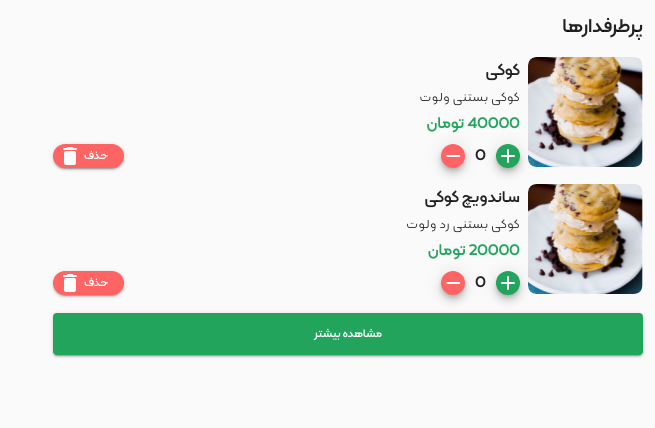
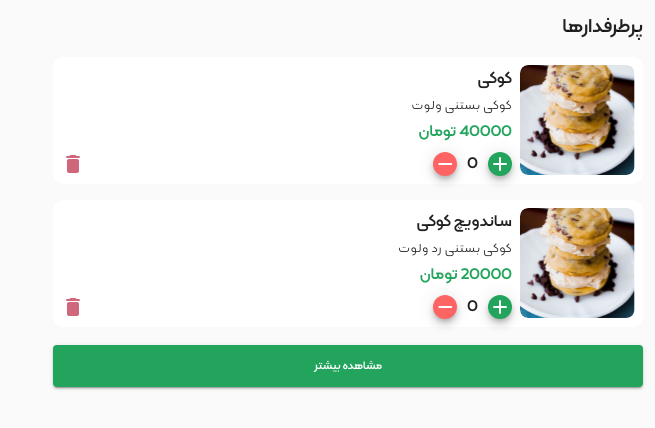
Before and after one commit to amirmfallah/mobydick-app-frontend, an Angular app: page / in a window 1280 px wide. Shown: the top 428 px of the page, without its empty margins (625-1280 px from the left). Built offline with nearby package versions, Linux system fonts and the light colour scheme.

Commit message:
[add] fav item new style

```diff
--- a/src/app/favourites/favourite-item/favourite-item.component.html
+++ b/src/app/favourites/favourite-item/favourite-item.component.html
@@ -18,9 +18,8 @@
     </div>
   </div>
   <div class="left-section" class="align-self-end">
-    <button mat-raised-button id="delete-btn" class="bt d-flex align-items-center justify-content-around">
-      حذف
-      <mat-icon matSuffix fontSet="material-icons-round">delete</mat-icon>
+    <button mat-icon-button class="bt-size d-flex align-items-center justify-content-around">
+      <mat-icon matSuffix fontSet="material-icons-round" class="delete-icon">delete</mat-icon>
     </button>
   </div>
 </div>
--- a/src/app/favourites/favourite-item/favourite-item.component.scss
+++ b/src/app/favourites/favourite-item/favourite-item.component.scss
@@ -1,5 +1,15 @@
+@import "../../ui-kit/styles/themes/md-light/colors.scss";
+
+$warn: map-get(
+  $map: $md-warn-palette,
+  $key: 600,
+);
+
 .item {
   margin-top: 16px;
+  background-color: #fff;
+  border-radius: 10px;
+  padding: 8px;
 }
 
 .price {
@@ -9,11 +19,18 @@
   margin-left: auto;
   margin-right: 8px;
 }
+.bt-size {
+  width: 24px;
+  height: 24px;
+}
 .bt {
   width: 24px;
   height: 24px;
   text-align: center;
   color: #fff;
+}
+.delete-icon {
+  color: $warn;
 }
 img {
   width: 115px;
@@ -30,12 +47,7 @@ h2 {
   font-size: 20px;
   margin-bottom: 0;
 }
-#delete-btn {
-  width: 71px;
-  height: 24px;
-  border-radius: 20px;
-  background-color: #ff6464;
-}
+
 .description {
   font-size: 16px;
 }
```
